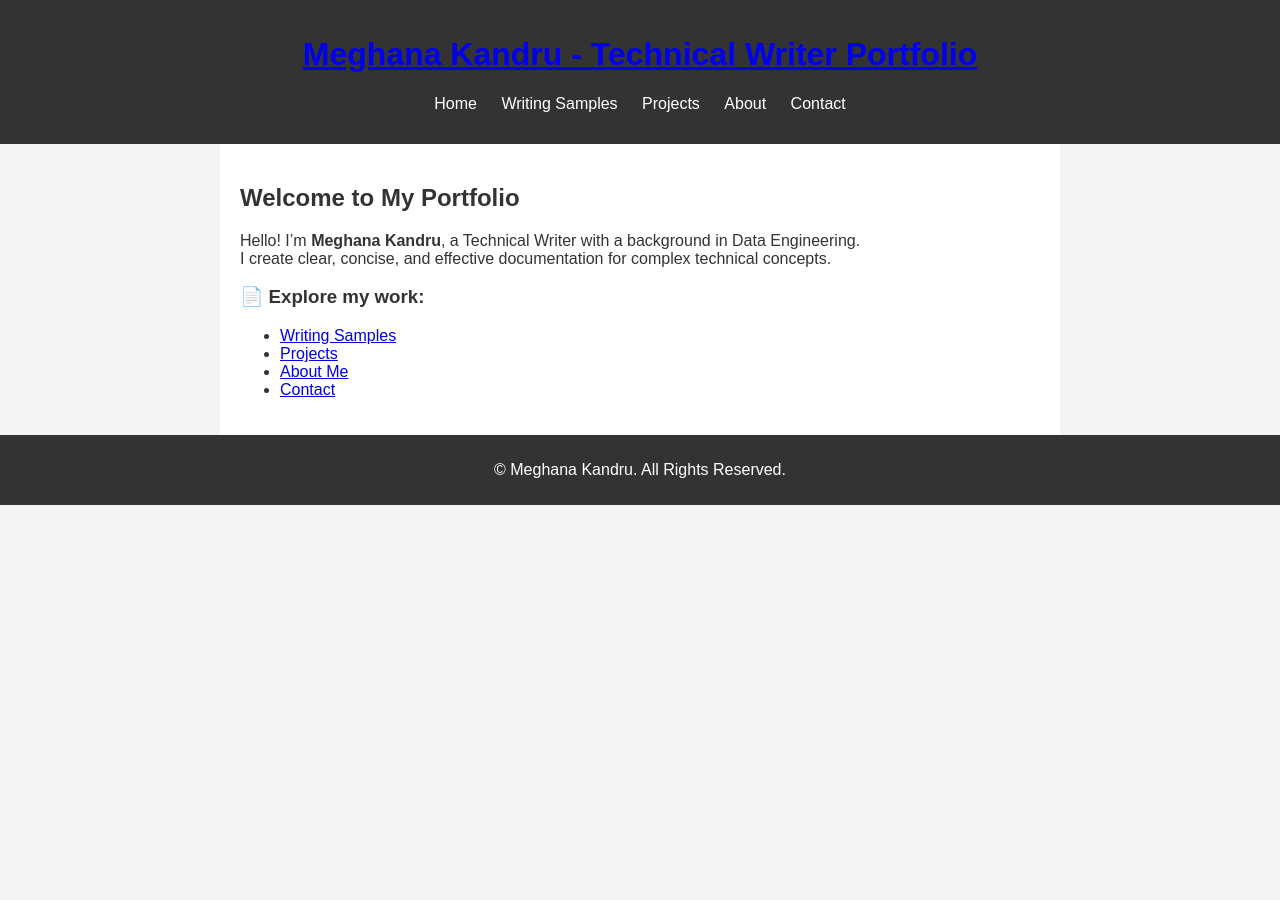
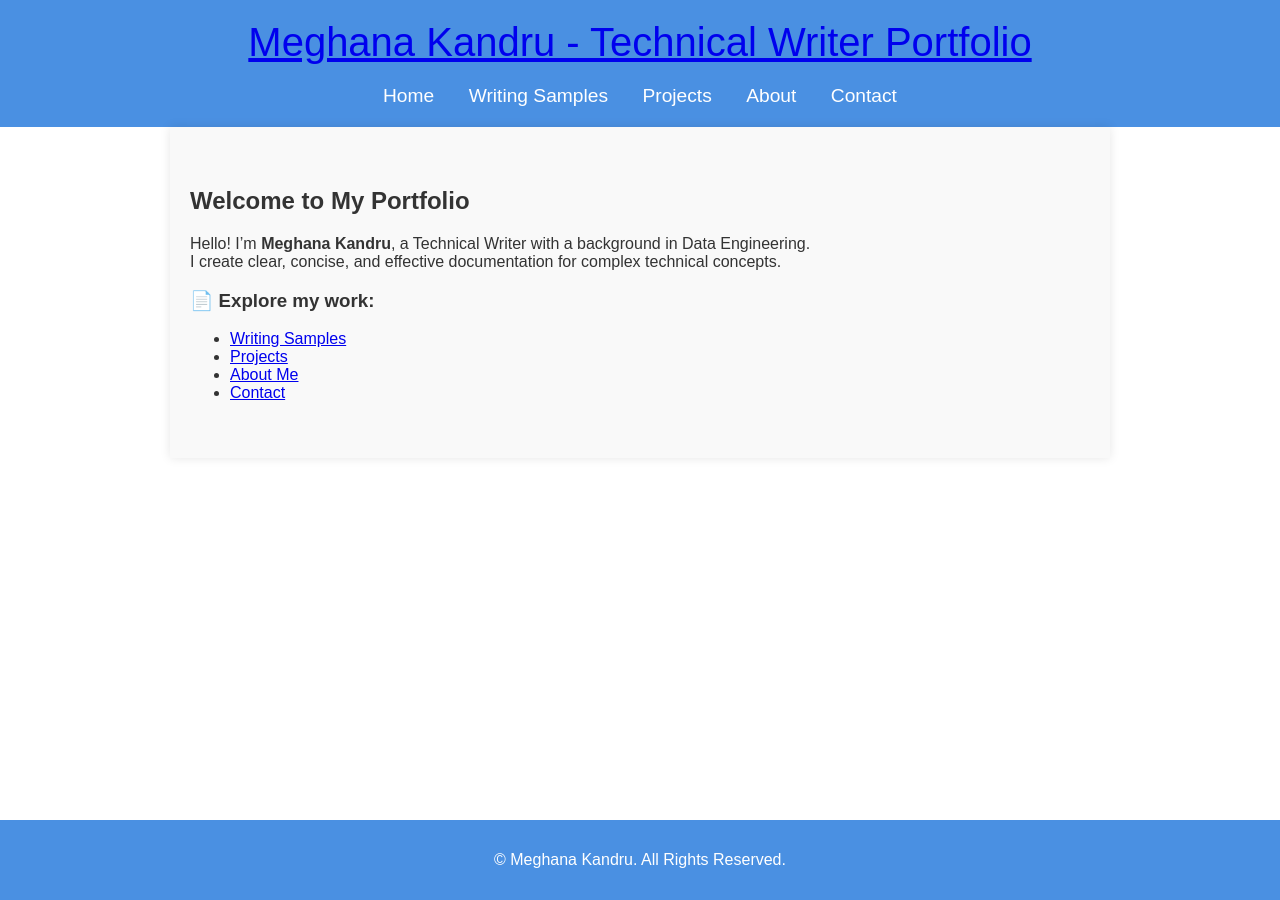
Before and after one commit to mekandru/meghanakandru.github.io, a Jekyll site: the page built from index.md, in a window 1280 px wide. Built offline with Jekyll 4.4.1, drawn with Linux system fonts in a browser that asks for light colours.

Commit message:
Update style.css

```diff
--- a/assets/css/style.css
+++ b/assets/css/style.css
@@ -1,43 +1,96 @@
+/* General Styles */
 body {
-    font-family: Arial, sans-serif;
+    font-family: 'Arial', sans-serif; /* Sets the base font for the site */
     margin: 0;
     padding: 0;
-    background-color: #f4f4f4;
-    color: #333;
+    background-color: #ffffff; /* White background for a clean look */
+    color: #333333; /* Dark gray text for readability */
 }
 
+/* Header Styles */
 header {
-    background: #333;
-    color: white;
-    padding: 15px;
+    background-color: #4A90E2; /* Soft blue background */
+    color: #ffffff; /* White text color */
+    padding: 20px 0;
     text-align: center;
 }
 
+header h1 {
+    margin: 0;
+    font-size: 2.5em;
+    font-weight: normal;
+}
+
+/* Navigation Menu Styles */
 nav ul {
-    list-style: none;
+    list-style-type: none; /* Removes default list styling */
     padding: 0;
+    margin: 20px 0 0 0;
+    text-align: center;
 }
 
 nav ul li {
-    display: inline;
-    margin: 0 10px;
+    display: inline; /* Horizontally aligns the list items */
+    margin: 0 15px;
 }
 
 nav ul li a {
-    color: white;
-    text-decoration: none;
+    color: #ffffff; /* White text color */
+    text-decoration: none; /* Removes underline from links */
+    font-size: 1.2em;
 }
 
-main {
-    padding: 20px;
-    max-width: 800px;
-    margin: auto;
-    background: white;
+nav ul li a:hover {
+    text-decoration: underline; /* Underline on hover for clarity */
 }
 
+/* Main Content Styles */
+main {
+    padding: 40px 20px;
+    max-width: 900px;
+    margin: auto;
+    background-color: #f9f9f9; /* Light gray background for content area */
+    box-shadow: 0 0 10px rgba(0, 0, 0, 0.1); /* Subtle shadow for depth */
+}
+
+/* Section Styles */
+section {
+    margin-bottom: 40px;
+}
+
+section h2 {
+    color: #4A90E2; /* Matching the header's blue color */
+    border-bottom: 2px solid #4A90E2; /* Underline effect */
+    padding-bottom: 10px;
+}
+
+section p, section ul {
+    line-height: 1.6; /* Improves readability */
+}
+
+/* Footer Styles */
 footer {
     text-align: center;
-    padding: 10px;
-    background: #333;
-    color: white;
+    padding: 15px 0;
+    background-color: #4A90E2; /* Consistent blue background */
+    color: #ffffff; /* White text color */
+    position: fixed;
+    width: 100%;
+    bottom: 0;
 }
+
+/* Responsive Design */
+@media (max-width: 768px) {
+    header h1 {
+        font-size: 2em;
+    }
+
+    nav ul li {
+        display: block; /* Stacks menu items vertically on small screens */
+        margin: 10px 0;
+    }
+
+    main {
+        padding: 20px 10px;
+    }
+}
```
